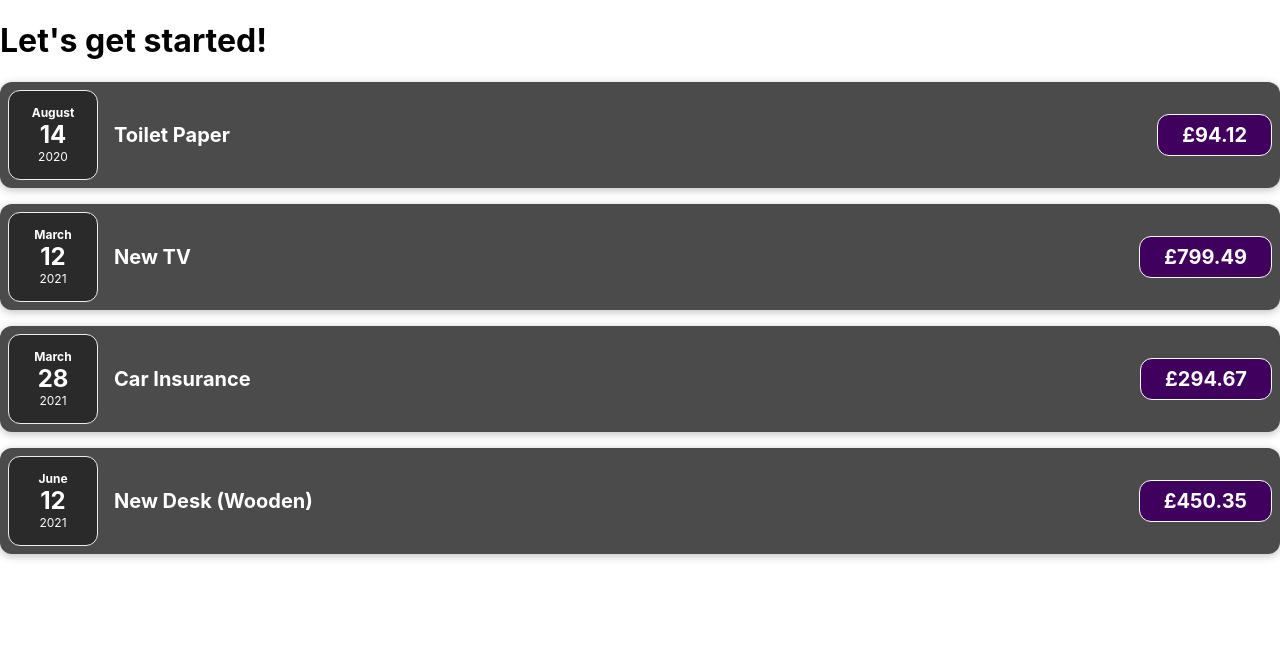
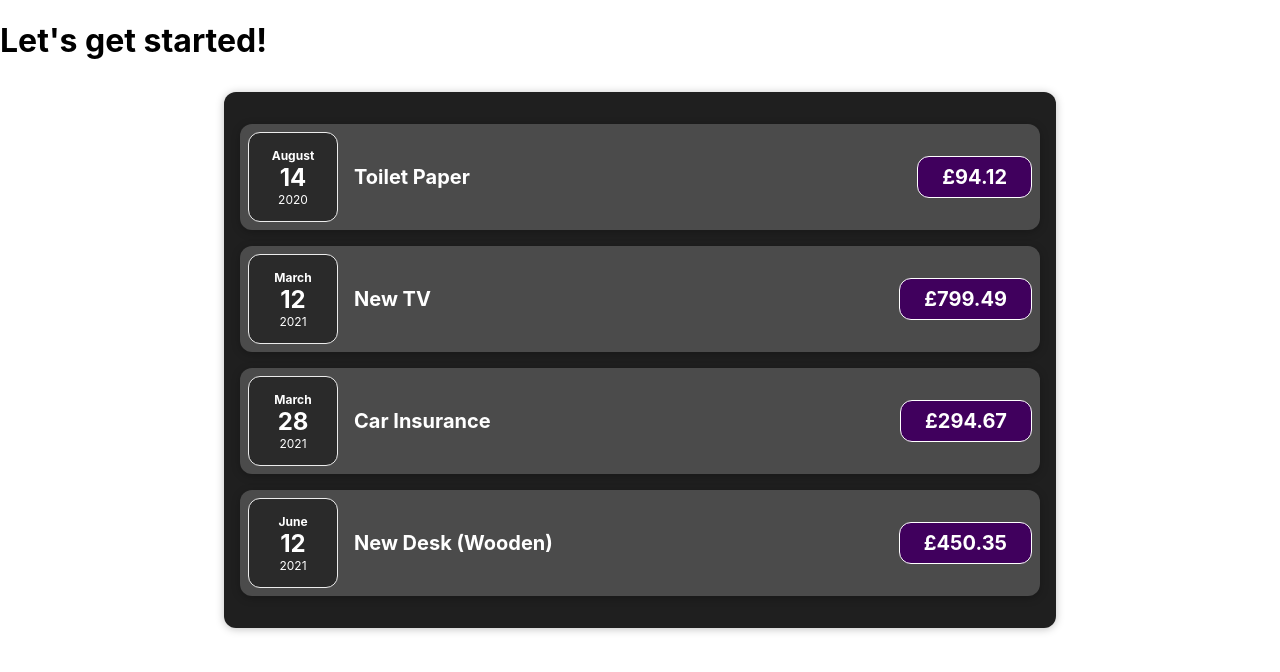
Before and after one commit to MaryPirtu/react-complete-guide, a React (Create React App) app: page / in a window 1280 px wide. Shown: the top 672 px of the page. Built offline with nearby package versions, Linux system fonts and the light colour scheme.

Commit message:
Add Expenses component

```diff
--- a/src/App.js
+++ b/src/App.js
@@ -1,6 +1,6 @@
 import React from "react";
 
-import ExpenseItem from "./components/ExpenseItem";
+import Expenses from "./components/Expenses";
 
 function App() {
   const expenses = [
@@ -33,26 +33,7 @@
   return (
     <div className="App">
       <h1> Let's get started! </h1>
-      <ExpenseItem
-        title={expenses[0].title}
-        amount={expenses[0].amount}
-        date={expenses[0].date}
-      />
-      <ExpenseItem
-        title={expenses[1].title}
-        amount={expenses[1].amount}
-        date={expenses[1].date}
-      />
-      <ExpenseItem
-        title={expenses[2].title}
-        amount={expenses[2].amount}
-        date={expenses[2].date}
-      />
-      <ExpenseItem
-        title={expenses[3].title}
-        amount={expenses[3].amount}
-        date={expenses[3].date}
-      />
+      <Expenses expenses={expenses} />
     </div>
   );
 }
--- /dev/null
+++ b/src/components/Expenses.css
@@ -0,0 +1,9 @@
+.expenses {
+    padding: 1rem;
+    background-color: rgb(31, 31, 31);
+    margin: 2rem auto;
+    width: 50rem;
+    max-width: 95%;
+    border-radius: 12px;
+    box-shadow: 0 1px 8px rgba(0, 0, 0, 0.25);
+}
--- /dev/null
+++ b/src/components/Expenses.js
@@ -0,0 +1,30 @@
+import "./Expenses.css"
+
+import ExpenseItem from "./ExpenseItem"
+
+export default function Expenses(props){
+    return (
+      <div className="expenses">
+        <ExpenseItem
+          title={props.expenses[0].title}
+          amount={props.expenses[0].amount}
+          date={props.expenses[0].date}
+        />
+        <ExpenseItem
+          title={props.expenses[1].title}
+          amount={props.expenses[1].amount}
+          date={props.expenses[1].date}
+        />
+        <ExpenseItem
+          title={props.expenses[2].title}
+          amount={props.expenses[2].amount}
+          date={props.expenses[2].date}
+        />
+        <ExpenseItem
+          title={props.expenses[3].title}
+          amount={props.expenses[3].amount}
+          date={props.expenses[3].date}
+        />
+      </div>
+    );
+}
```
